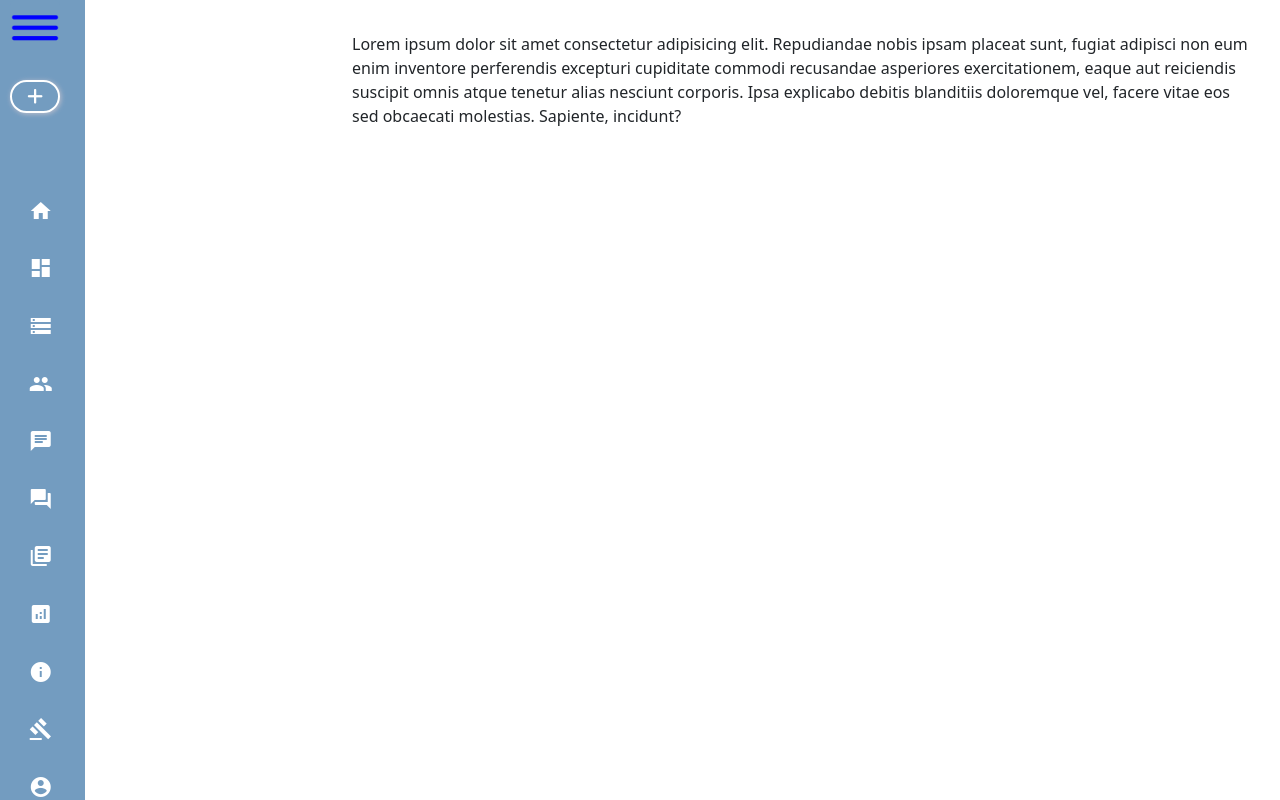
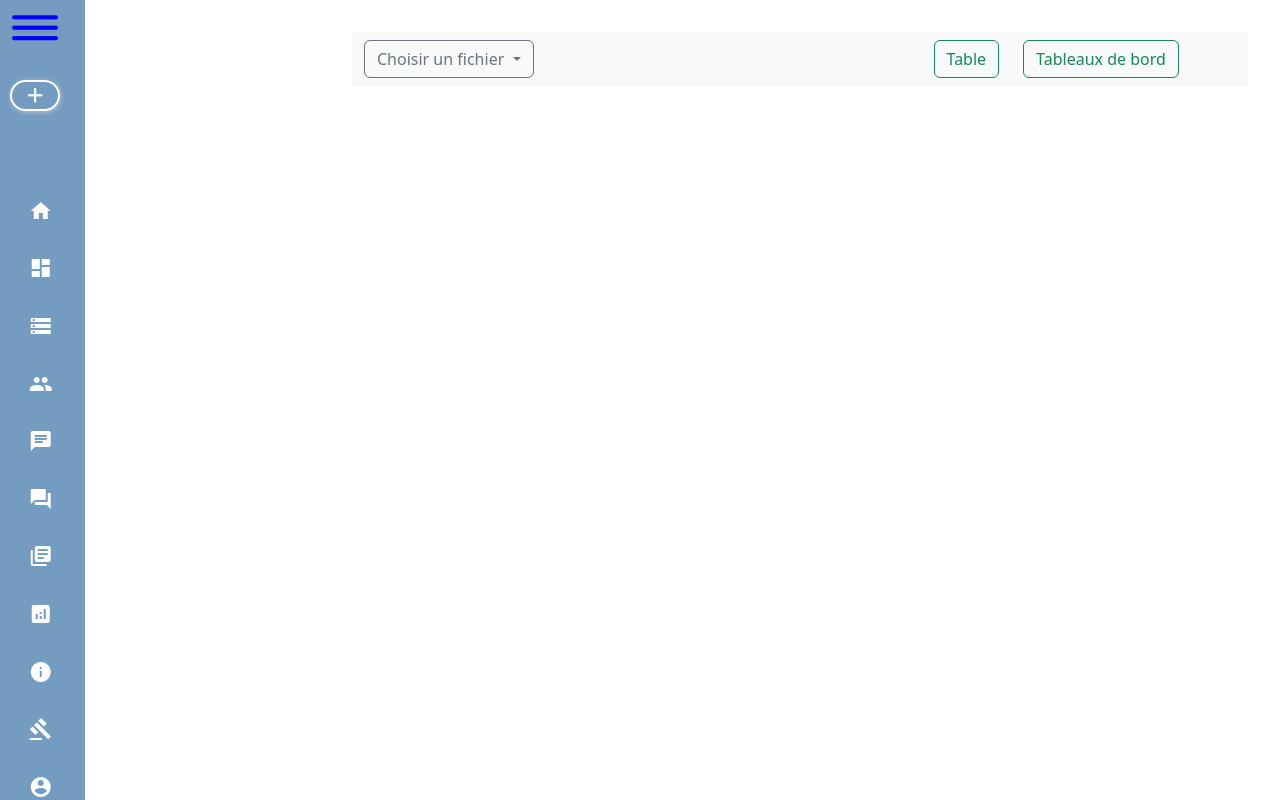
Before and after one commit to asmaeaouassar20/GovThink, an Angular app in the folder frontend/: page /dashboard/tables in a window 1280 px wide. Built offline with nearby package versions, Linux system fonts and the light colour scheme.

Commit message:
ajouter et configurer Tailwindcss

```diff
--- a/frontend/package.json
+++ b/frontend/package.json
@@ -37,12 +37,15 @@
     "@types/jasmine": "~5.1.0",
     "@types/node": "^18.18.0",
     "angular-cli-ghpages": "^2.0.3",
+    "autoprefixer": "^10.4.21",
     "jasmine-core": "~5.4.0",
     "karma": "~6.4.0",
     "karma-chrome-launcher": "~3.2.0",
     "karma-coverage": "~2.2.0",
     "karma-jasmine": "~5.1.0",
     "karma-jasmine-html-reporter": "~2.1.0",
+    "postcss": "^8.5.6",
+    "tailwindcss": "^3.4.17",
     "typescript": "~5.8.3"
   }
 }
--- a/frontend/src/app/components/dashboard/dashboard/dashboard.component.css
+++ b/frontend/src/app/components/dashboard/dashboard/dashboard.component.css
@@ -19,3 +19,9 @@
     z-index: 1000;
 
 }
+
+
+
+.btn-tables{
+    margin-left: 25rem;
+}
--- a/frontend/src/app/components/dashboard/dashboard/dashboard.component.html
+++ b/frontend/src/app/components/dashboard/dashboard/dashboard.component.html
@@ -2,7 +2,26 @@
     <div class="sidebar">
         <app-sidebar></app-sidebar>
     </div>
-    <div class="conteneur">
-        Lorem ipsum dolor sit amet consectetur adipisicing elit. Repudiandae nobis ipsam placeat sunt, fugiat adipisci non eum enim inventore perferendis excepturi cupiditate commodi recusandae asperiores exercitationem, eaque aut reiciendis suscipit omnis atque tenetur alias nesciunt corporis. Ipsa explicabo debitis blanditiis doloremque vel, facere vitae eos sed obcaecati molestias. Sapiente, incidunt?
+    <div class="conteneur ">
+        <nav class="navbar bg-body-tertiary">
+            <div class="container-fluid">
+                <form class="d-flex" role="search">
+                <div class="dropdown">
+                    <button class="btn btn-outline-secondary dropdown-toggle" type="button" data-bs-toggle="dropdown" aria-expanded="false">
+                        Choisir un fichier
+                    </button>
+                    <ul class="dropdown-menu">
+                        <li><a class="dropdown-item" href="#">Action</a></li>
+                    </ul>
+                </div>
+                <button class="btn btn-outline-success btn-tables me-4" type="submit" routerLink="/tables">Table</button>
+                <button class="btn btn-outline-success" type="submit" routerLink="/charts">Tableaux de bord</button>
+                </form>
+            </div>
+        </nav>
     </div>
+
+
+
+
 </div>
--- a/frontend/src/app/components/dashboard/dashboard/dashboard.component.ts
+++ b/frontend/src/app/components/dashboard/dashboard/dashboard.component.ts
@@ -1,9 +1,10 @@
 import { Component } from '@angular/core';
 import { SidebarComponent } from "../../../sidebars/sidebar/sidebar.component";
+import { RouterLink } from '@angular/router';
 
 @Component({
   selector: 'app-dashboard',
-  imports: [SidebarComponent],
+  imports: [SidebarComponent, RouterLink],
   templateUrl: './dashboard.component.html',
   styleUrl: './dashboard.component.css'
 })
--- a/frontend/src/index.html
+++ b/frontend/src/index.html
@@ -6,6 +6,7 @@
   <base href="/">
   <meta name="viewport" content="width=device-width, initial-scale=1">
   <link rel="icon" type="image/x-icon" href="favicon.ico">
+
 
   <link href="https://fonts.googleapis.com/icon?family=Material+Icons" rel="stylesheet">
   <link rel="stylesheet" href="https://cdnjs.cloudflare.com/ajax/libs/font-awesome/6.7.2/css/all.min.css" integrity="sha512-Evv84Mr4kqVGRNSgIGL/F/aIDqQb7xQ2vcrdIwxfjThSH8CSR7PBEakCr51Ck+w+/U6swU2Im1vVX0SVk9ABhg==" crossorigin="anonymous" referrerpolicy="no-referrer" />
@@ -16,4 +17,6 @@
 <body>
   <app-root></app-root>
 </body>
+
+
 </html>
--- a/frontend/src/styles.css
+++ b/frontend/src/styles.css
@@ -1,3 +1,7 @@
+@tailwind base;
+@tailwind components;
+@tailwind utilities;
+
 /* ******** logo de la plateforme  ********** */
 .fluid-container{
   height: 100vh;
--- /dev/null
+++ b/frontend/tailwind.config.js
@@ -0,0 +1,12 @@
+
+
+/** @type {import('tailwindcss').Config} */
+module.exports = {
+  content: [
+    "./src/**/*.{html,ts}",
+  ],
+  theme: {
+    extend: {},
+  },
+  plugins: [],
+}
```
Also changed, not shown: 1 other file (tests, documents, lock files or other folders).
